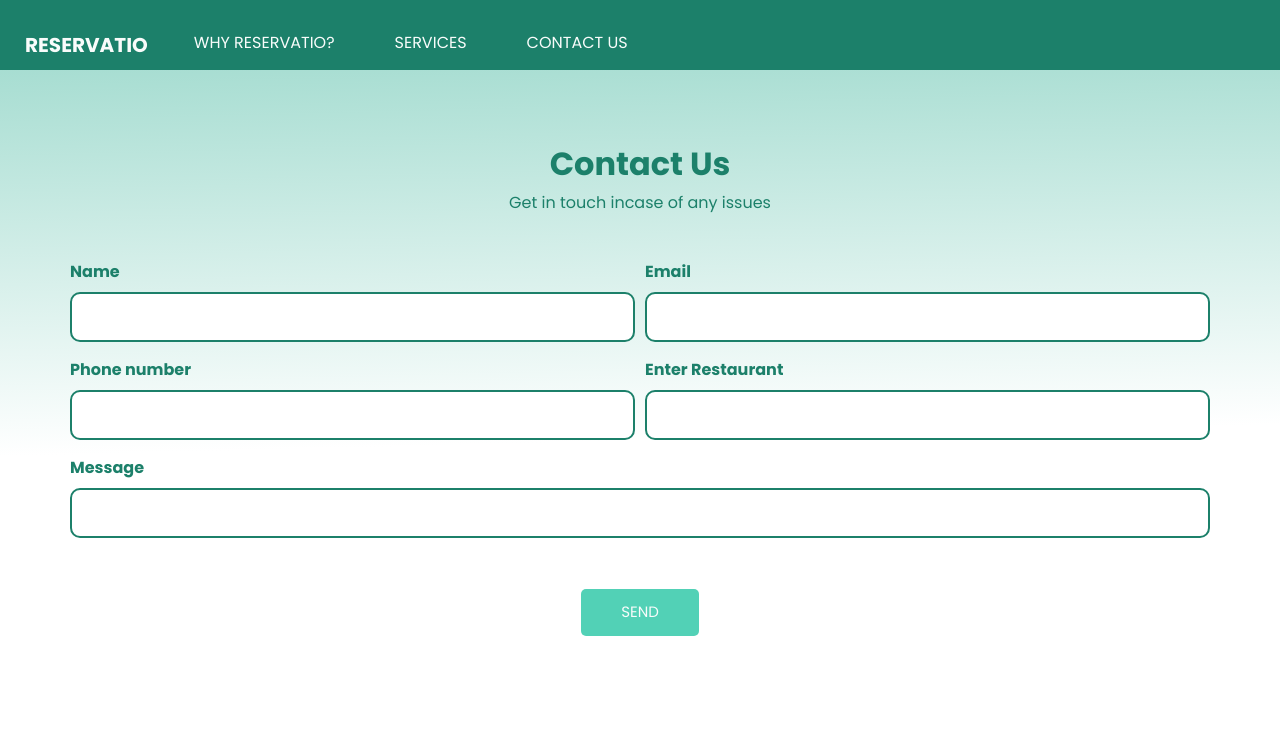
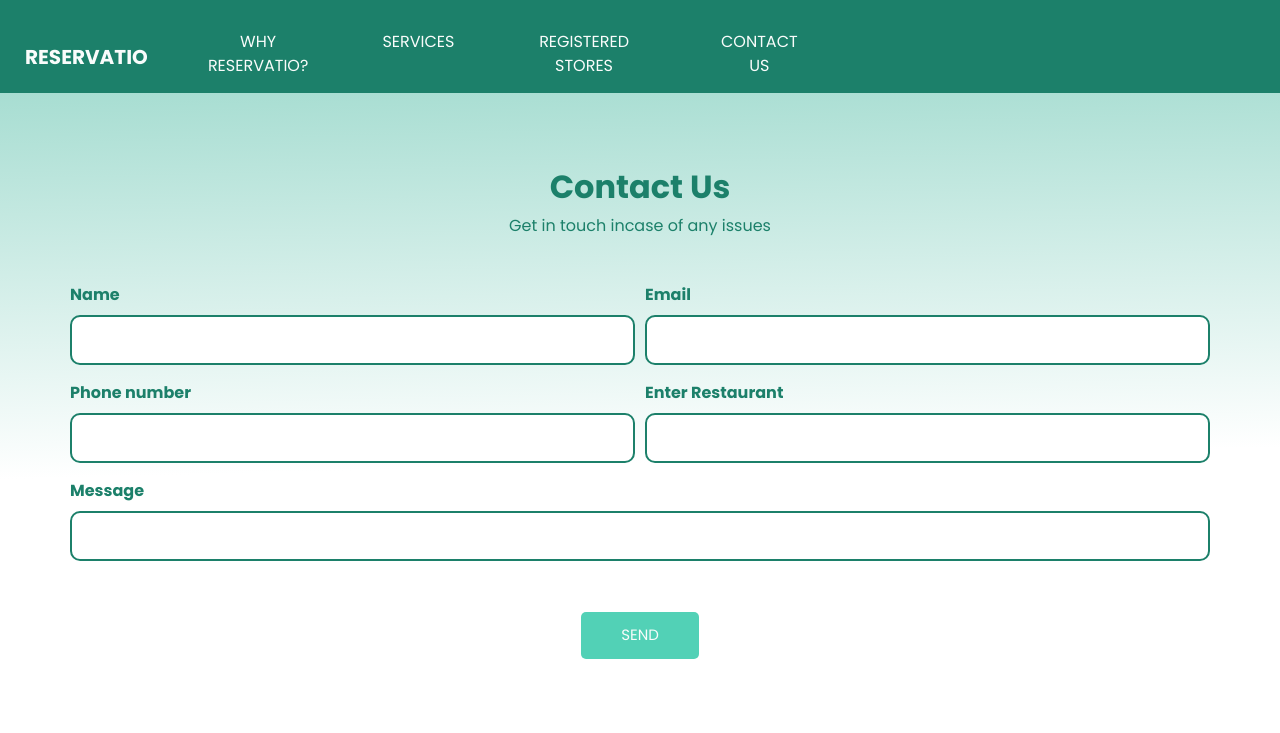
Before and after one commit to OG-Speculo/Reservatio, a Flask app: page /contact/ in a window 1280 px wide. Shown: the top 733 px of the page. Run offline with Flask 2, Linux system fonts and the light colour scheme; some libraries are stand-ins or nearby versions.

Commit message:
added new component

```diff
--- a/reservatio-web/templates/contact.html
+++ b/reservatio-web/templates/contact.html
@@ -40,6 +40,9 @@
                     </li>
                     <li class="nav-item">
                       <a class="nav-link" href="{{ url_for('user') }}">Services </a>
+                    </li>
+                    <li class="nav-item">
+                      <a class="nav-link" href="{{ url_for('registered_stores') }}">Registered Stores</a>
                     </li>
                     <li class="nav-item">
                       <a class="nav-link" href="{{ url_for('contact') }}">Contact Us</a>
```
